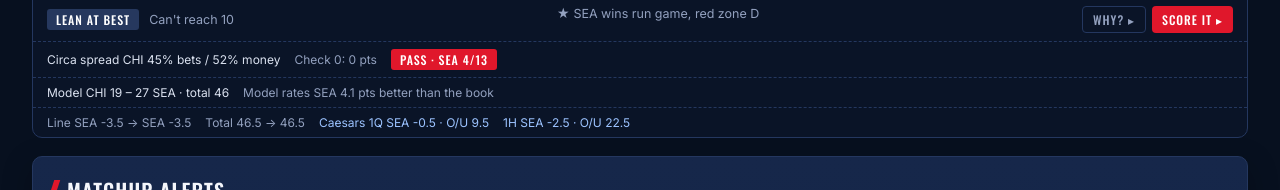
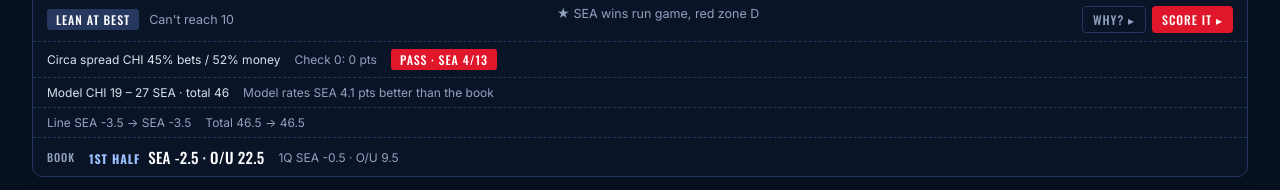
Before and after one commit to mrpoolleakrepair-mo/nfl-board, a plain HTML site: page index.html in a window 1280 px wide. Shown: the part 610-800 px from the top of the page. Drawn offline with nearby package versions, Linux system fonts and the light colour scheme.

Commit message:
First-half line leads the period row, labeled with the book that posted it
Co-Authored-By: Claude Opus 5.5 <noreply@anthropic.com>
Claude-Session: https://claude.ai/code/session_018XyuzxfncmrSDvvscsPu7L

```diff
--- a/index.html
+++ b/index.html
@@ -248,6 +248,10 @@ h3.subh { font-family: var(--head); text-transform: uppercase; letter-spacing: .
 .al-rush .al-tag { background: #b26b00; }
 .al-rec { flex-basis: 100%; font-size: 11.5px; color: var(--muted); }
 .alerts-card .tr .mc-alerts { background: none; border: 0; padding: 4px 0 0; }
+.mc-periods { grid-column: 1 / -1; display: flex; flex-wrap: wrap; align-items: center; gap: 6px 14px; padding: 8px 14px; border-top: 1px dashed var(--line); font-size: 13px; }
+.mc-periods .pb { font-family: var(--head); font-size: 11px; letter-spacing: .08em; text-transform: uppercase; color: var(--muted); }
+.mc-periods .p1h { color: #fff; font-family: var(--head); font-size: 15px; letter-spacing: .02em; } .mc-periods .p1h b { color: #9cc3ff; margin-right: 4px; text-transform: uppercase; font-size: 12px; letter-spacing: .08em; }
+.mc-periods .p1q { color: var(--muted); font-size: 12px; }
 ol.how { margin: 0; padding-left: 1.4rem; display: grid; gap: 10px; max-width: 85ch; line-height: 1.5; }
 ol.how li::marker { font-family: var(--head); color: var(--gold); font-weight: 700; }
 ol.how b { color: #fff; }
@@ -305,7 +309,7 @@ footer { color: var(--muted); font-size: 12px; text-align: center; padding: 20px
       <h2>Full slate</h2>
       <p class="note">Tap any matchup to see why. Which team won each check (dashed = too close to call). Spreads and totals are current consensus lines. Times Central.</p>
       <div class="tbl"><table>
-        <thead><tr><th>Matchup</th><th>Kickoff</th><th>Spread</th><th>Total</th><th>Side</th><th>Auto /9</th><th>Verdict</th><th>C1 Rush</th><th>C2 Run</th><th>C3 TO</th><th>C4 RZ D</th><th>C5 Spot</th><th>Pass rule</th><th>Away QB</th><th>Home QB</th><th>Venue &amp; rest</th><th>Line open → now</th><th>Caesars 1Q</th><th>Caesars 1H</th><th></th></tr></thead>
+        <thead><tr><th>Matchup</th><th>Kickoff</th><th>Spread</th><th>Total</th><th>Side</th><th>Auto /9</th><th>Verdict</th><th>C1 Rush</th><th>C2 Run</th><th>C3 TO</th><th>C4 RZ D</th><th>C5 Spot</th><th>Pass rule</th><th>Away QB</th><th>Home QB</th><th>Venue &amp; rest</th><th>Line open → now</th><th>1st half</th><th>1st quarter</th><th></th></tr></thead>
         <tbody data-draw="slate_rows"></tbody>
       </table></div>
     </div>
@@ -635,9 +639,14 @@ const gameCard = (g, opts = {}) => {
     ln.append(el('span', null, `Line ${g.line_open} → ${g.line_now}`));
     if (g.move_toward) { const mv = el('b', null, `moved ${g.move_pts} toward ${g.move_toward}`); ln.append(mv); }
     if (g.total_now) ln.append(el('span', null, `Total ${g.total_open} → ${g.total_now}`));
-    if (g.cz_q1) ln.append(el('span', 'cz', `Caesars 1Q ${g.cz_q1}`));
-    if (g.cz_h1) ln.append(el('span', 'cz', `1H ${g.cz_h1}`));
     card.append(ln);
+  }
+  if (g.cz_h1 || g.cz_q1) {
+    const pl = el('div', 'mc-periods');
+    pl.append(el('span', 'pb', g.period_book || 'Book'));
+    if (g.cz_h1) { const h = el('span', 'p1h'); h.append(el('b', null, '1st half'), document.createTextNode(` ${g.cz_h1}`)); pl.append(h); }
+    if (g.cz_q1) pl.append(el('span', 'p1q', `1Q ${g.cz_q1}`));
+    card.append(pl);
   }
   return card;
 };
@@ -695,7 +704,7 @@ const gameRow = (g, cols) => {
   return tr;
 };
 dash.draw('slate_rows', (tb) => {
-  tb.replaceChildren(...slate().map((g) => gameRow(g, ['matchup', 'when', 'spread', 'total', 'pick', 'pick_pts', 'verdict', 'c1', 'c2', 'c3', 'c4', 'c5', 'pass_rules', 'away_qb', 'home_qb', 'venue_rest', 'linemove', 'cz_q1', 'cz_h1', 'calc'])));
+  tb.replaceChildren(...slate().map((g) => gameRow(g, ['matchup', 'when', 'spread', 'total', 'pick', 'pick_pts', 'verdict', 'c1', 'c2', 'c3', 'c4', 'c5', 'pass_rules', 'away_qb', 'home_qb', 'venue_rest', 'linemove', 'cz_h1', 'cz_q1', 'calc'])));
 });
 dash.draw('sched_rows', (tb) => {
   const q = (document.getElementById('nb-search').value || '').trim().toLowerCase();
@@ -1108,7 +1117,7 @@ window.openWhy = (g) => {
   });
   if (g.line_now) {
     const lc = el('div', 'ck'); const hd = el('div', 'ck-head'); hd.append(el('span', 'ck-n', 'C6'), el('span', 'ck-t', 'Line move · 1 pt · you decide'), g.move_toward ? team(g.move_toward) : team('Even'));
-    lc.append(hd, el('p', 'ck-s', `Consensus line ${g.line_open} when first seen, ${g.line_now} now${g.move_toward ? `: ${g.move_pts} points toward ${g.move_toward}. If no injury or weather news explains it, that point goes to ${g.move_toward}. If it came right after one big result, it goes to the other side.` : '. No real move yet.'} Total ${g.total_open} → ${g.total_now}${Math.abs(num(g.total_move)) >= 3 ? ', a 3+ point move: skip the total.' : '.'}${g.cz_q1 ? ` Caesars 1Q ${g.cz_q1}; 1H ${g.cz_h1}.` : ''}`));
+    lc.append(hd, el('p', 'ck-s', `Consensus line ${g.line_open} when first seen, ${g.line_now} now${g.move_toward ? `: ${g.move_pts} points toward ${g.move_toward}. If no injury or weather news explains it, that point goes to ${g.move_toward}. If it came right after one big result, it goes to the other side.` : '. No real move yet.'} Total ${g.total_open} → ${g.total_now}${Math.abs(num(g.total_move)) >= 3 ? ', a 3+ point move: skip the total.' : '.'}${g.cz_h1 ? ` ${g.period_book || ''} 1st half ${g.cz_h1}; 1Q ${g.cz_q1}.` : ''}`));
     body.append(lc);
   }
   const go = el('button', 'btn', 'Add my handle & line read ▸'); go.addEventListener('click', () => { closeWhy(); window.loadCalc(g); showTab('calc'); window.scrollTo({ top: 0 }); });
```
Also changed, not shown: 1 other file.
